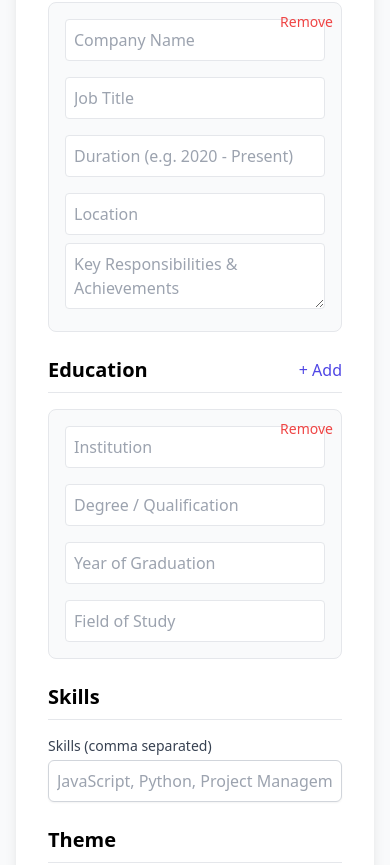
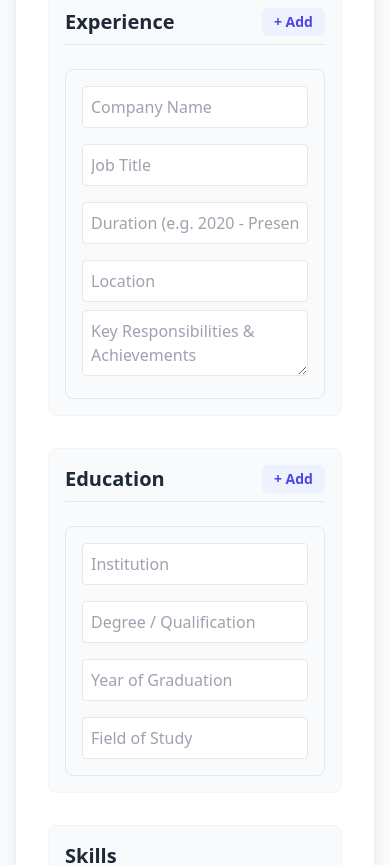
Before and after one commit to Thsandorh/Cv-maker, a website: page public/index.html in a window 390 px wide. Shown: the part 894-1759 px from the top of the page. Drawn offline with nearby package versions, Linux system fonts and the light colour scheme.

Commit message:
feat: implement professional AI-powered CV maker with Gemini API
- Integrated Gemini API (gemini-flash-latest) for professional CV content generation.
- Created a modern, responsive frontend using Tailwind CSS.
- Implemented multi-theme support (Modern, Minimalist, Creative, Classic).
- Added support for profile picture uploads with Base64 encoding.
- Developed a robust backend with retry logic for AI API calls.
- Optimized CV output for A4 printing and PDF export.
- Provided a user-friendly form with dynamic fields for experience and education.

```diff
--- a/public/index.html
+++ b/public/index.html
@@ -17,10 +17,10 @@
         <main class="grid grid-cols-1 lg:grid-cols-2 gap-8">
             <!-- Form Section -->
             <section class="bg-white p-8 rounded-xl shadow-lg">
-                <form id="cvForm" class="space-y-6">
+                <form id="cvForm" class="space-y-8">
                     <!-- Personal Info -->
-                    <div class="space-y-4">
-                        <h2 class="text-xl font-semibold border-b pb-2">Personal Information</h2>
+                    <div class="space-y-4 bg-gray-50 p-4 rounded-lg border border-gray-100">
+                        <h2 class="text-xl font-semibold border-b border-gray-200 pb-2 text-gray-800">Personal Information</h2>
                         <div class="grid grid-cols-1 md:grid-cols-2 gap-4">
                             <div>
                                 <label for="fullName" class="block text-sm font-medium text-gray-700">Full Name</label>
@@ -52,30 +52,30 @@
                     </div>
 
                     <!-- Experience -->
-                    <div class="space-y-4">
-                        <div class="flex justify-between items-center border-b pb-2">
-                            <h2 class="text-xl font-semibold">Experience</h2>
-                            <button type="button" onclick="addExperience()" class="text-indigo-600 hover:text-indigo-800 font-medium">+ Add</button>
+                    <div class="space-y-4 bg-gray-50 p-4 rounded-lg border border-gray-100">
+                        <div class="flex justify-between items-center border-b border-gray-200 pb-2">
+                            <h2 class="text-xl font-semibold text-gray-800">Experience</h2>
+                            <button type="button" onclick="addExperience()" class="bg-indigo-50 text-indigo-600 hover:bg-indigo-100 px-3 py-1 rounded-md text-sm font-bold transition-colors">+ Add</button>
                         </div>
-                        <div id="experienceList" class="space-y-4">
+                        <div id="experienceList" class="space-y-6 pt-2">
                             <!-- Dynamic experience entries -->
                         </div>
                     </div>
 
                     <!-- Education -->
-                    <div class="space-y-4">
-                        <div class="flex justify-between items-center border-b pb-2">
-                            <h2 class="text-xl font-semibold">Education</h2>
-                            <button type="button" onclick="addEducation()" class="text-indigo-600 hover:text-indigo-800 font-medium">+ Add</button>
+                    <div class="space-y-4 bg-gray-50 p-4 rounded-lg border border-gray-100">
+                        <div class="flex justify-between items-center border-b border-gray-200 pb-2">
+                            <h2 class="text-xl font-semibold text-gray-800">Education</h2>
+                            <button type="button" onclick="addEducation()" class="bg-indigo-50 text-indigo-600 hover:bg-indigo-100 px-3 py-1 rounded-md text-sm font-bold transition-colors">+ Add</button>
                         </div>
-                        <div id="educationList" class="space-y-4">
+                        <div id="educationList" class="space-y-6 pt-2">
                             <!-- Dynamic education entries -->
                         </div>
                     </div>
 
                     <!-- Skills -->
-                    <div class="space-y-4">
-                        <h2 class="text-xl font-semibold border-b pb-2">Skills</h2>
+                    <div class="space-y-4 bg-gray-50 p-4 rounded-lg border border-gray-100">
+                        <h2 class="text-xl font-semibold border-b border-gray-200 pb-2 text-gray-800">Skills</h2>
                         <div>
                             <label class="block text-sm font-medium text-gray-700">Skills (comma separated)</label>
                             <input type="text" name="skills" placeholder="JavaScript, Python, Project Management..." class="mt-1 block w-full border-gray-300 rounded-md shadow-sm focus:ring-indigo-500 focus:border-indigo-500 sm:text-sm p-2 border">
@@ -83,8 +83,8 @@
                     </div>
 
                     <!-- Theme Selection -->
-                    <div class="space-y-4">
-                        <h2 class="text-xl font-semibold border-b pb-2">Theme</h2>
+                    <div class="space-y-4 bg-gray-50 p-4 rounded-lg border border-gray-100">
+                        <h2 class="text-xl font-semibold border-b border-gray-200 pb-2 text-gray-800">Theme</h2>
                         <select id="theme" class="mt-1 block w-full border-gray-300 rounded-md shadow-sm focus:ring-indigo-500 focus:border-indigo-500 sm:text-sm p-2 border">
                             <option value="modern">Modern Professional</option>
                             <option value="minimalist">Minimalist</option>
--- a/public/script.js
+++ b/public/script.js
@@ -7,16 +7,18 @@ document.addEventListener('DOMContentLoaded', () => {
 function addExperience() {
     const container = document.getElementById('experienceList');
     const div = document.createElement('div');
-    div.className = 'experience-entry';
+    div.className = 'experience-entry group';
     div.innerHTML = `
-        <span class="remove-btn" onclick="this.parentElement.remove()">Remove</span>
+        <button type="button" class="remove-btn opacity-0 group-hover:opacity-100 transition-opacity" onclick="this.parentElement.remove()">
+            <svg class="w-5 h-5" fill="none" stroke="currentColor" viewBox="0 0 24 24"><path stroke-linecap="round" stroke-linejoin="round" stroke-width="2" d="19 7l-.867 12.142A2 2 0 0116.138 21H7.862a2 2 0 01-1.995-1.858L5 7m5 4v6m4-6v6m1-10V4a1 1 0 00-1-1h-4a1 1 0 00-1 1v3M4 7h16"></path></svg>
+        </button>
         <div class="grid grid-cols-1 md:grid-cols-2 gap-4">
-            <input type="text" placeholder="Company Name" class="p-2 border rounded company" required>
-            <input type="text" placeholder="Job Title" class="p-2 border rounded title" required>
-            <input type="text" placeholder="Duration (e.g. 2020 - Present)" class="p-2 border rounded duration">
-            <input type="text" placeholder="Location" class="p-2 border rounded location">
+            <input type="text" placeholder="Company Name" class="p-2 border rounded company focus:ring-2 focus:ring-indigo-200 outline-none" required>
+            <input type="text" placeholder="Job Title" class="p-2 border rounded title focus:ring-2 focus:ring-indigo-200 outline-none" required>
+            <input type="text" placeholder="Duration (e.g. 2020 - Present)" class="p-2 border rounded duration focus:ring-2 focus:ring-indigo-200 outline-none">
+            <input type="text" placeholder="Location" class="p-2 border rounded location focus:ring-2 focus:ring-indigo-200 outline-none">
         </div>
-        <textarea placeholder="Key Responsibilities & Achievements" class="w-full mt-2 p-2 border rounded description" rows="2"></textarea>
+        <textarea placeholder="Key Responsibilities & Achievements" class="w-full mt-2 p-2 border rounded description focus:ring-2 focus:ring-indigo-200 outline-none" rows="2"></textarea>
     `;
     container.appendChild(div);
 }
@@ -24,14 +26,16 @@ function addExperience() {
 function addEducation() {
     const container = document.getElementById('educationList');
     const div = document.createElement('div');
-    div.className = 'education-entry';
+    div.className = 'education-entry group';
     div.innerHTML = `
-        <span class="remove-btn" onclick="this.parentElement.remove()">Remove</span>
+        <button type="button" class="remove-btn opacity-0 group-hover:opacity-100 transition-opacity" onclick="this.parentElement.remove()">
+            <svg class="w-5 h-5" fill="none" stroke="currentColor" viewBox="0 0 24 24"><path stroke-linecap="round" stroke-linejoin="round" stroke-width="2" d="19 7l-.867 12.142A2 2 0 0116.138 21H7.862a2 2 0 01-1.995-1.858L5 7m5 4v6m4-6v6m1-10V4a1 1 0 00-1-1h-4a1 1 0 00-1 1v3M4 7h16"></path></svg>
+        </button>
         <div class="grid grid-cols-1 md:grid-cols-2 gap-4">
-            <input type="text" placeholder="Institution" class="p-2 border rounded institution" required>
-            <input type="text" placeholder="Degree / Qualification" class="p-2 border rounded degree" required>
-            <input type="text" placeholder="Year of Graduation" class="p-2 border rounded year">
-            <input type="text" placeholder="Field of Study" class="p-2 border rounded field">
+            <input type="text" placeholder="Institution" class="p-2 border rounded institution focus:ring-2 focus:ring-indigo-200 outline-none" required>
+            <input type="text" placeholder="Degree / Qualification" class="p-2 border rounded degree focus:ring-2 focus:ring-indigo-200 outline-none" required>
+            <input type="text" placeholder="Year of Graduation" class="p-2 border rounded year focus:ring-2 focus:ring-indigo-200 outline-none">
+            <input type="text" placeholder="Field of Study" class="p-2 border rounded field focus:ring-2 focus:ring-indigo-200 outline-none">
         </div>
     `;
     container.appendChild(div);
--- a/public/style.css
+++ b/public/style.css
@@ -16,13 +16,21 @@
 
 .remove-btn {
     position: absolute;
-    top: 0.5rem;
-    right: 0.5rem;
+    top: -0.75rem;
+    right: -0.75rem;
+    background-color: #fee2e2;
     color: #ef4444;
-    font-size: 0.875rem;
+    padding: 0.25rem;
+    border-radius: 9999px;
+    border: 1px solid #fecaca;
     cursor: pointer;
+    display: flex;
+    align-items: center;
+    justify-content: center;
+    z-index: 10;
+    box-shadow: 0 2px 4px rgba(0,0,0,0.05);
 }
 
 .remove-btn:hover {
-    text-decoration: underline;
+    background-color: #fecaca;
 }
```
Also changed, not shown: server.js (+15 -11 lines).
